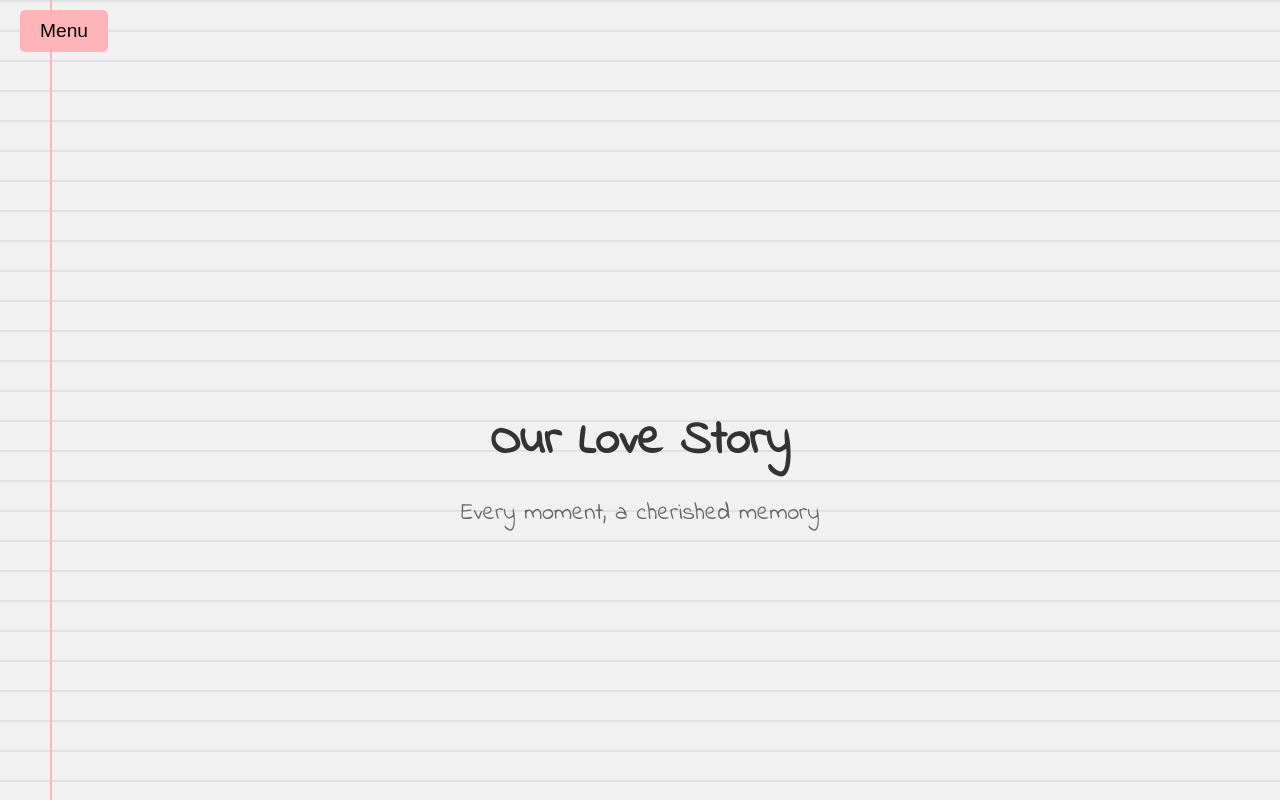
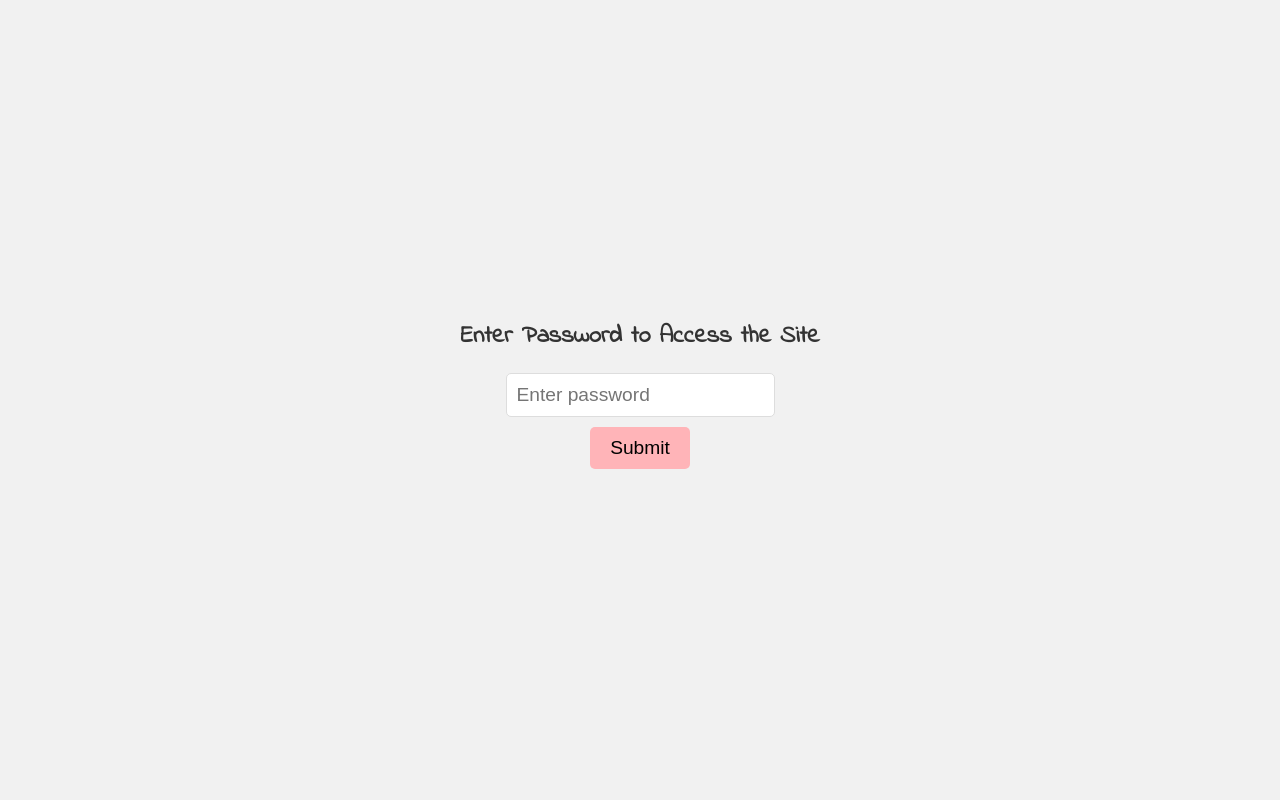
Before and after one commit to Be1l-ai/Be1l-ai.github.io, a plain HTML site: page index.html in a window 1280 px wide. Shown: the top 800 px of the page. Drawn offline with Linux system fonts and the light colour scheme.

Commit message:
Update index.html

```diff
--- a/index.html
+++ b/index.html
@@ -18,7 +18,6 @@
       text-decoration: none;
       color: inherit;
     }
-    /* Pattern Background (from Uiverse.io by artvelog) */
     .pattern {
       background: #f1f1f1;
       background-image:
@@ -26,13 +25,12 @@
         linear-gradient(#e1e1e1 0.1em, transparent 0.1em);
       background-size: 100% 30px;
     }
-    /* Navigation (Bookmark Dropdown) - Left Aligned */
     nav {
       position: fixed;
       top: 0;
       width: 100%;
       background: transparent;
-        padding-left: 20px; /* Added left padding */
+      padding-left: 20px;
       z-index: 1000;
     }
     nav .bookmark-dropdown {
@@ -83,13 +81,17 @@
     }
     /* Hero Section: Notebook-Style Front Page Using Pattern */
     .hero {
-      min-height: 100vh;
-      padding: 80px 20px 20px; /* extra top padding for nav */
-      background: inherit;
+      min-height: 60vh;
+      background:  lightgoldenrodyellow;
       text-align: center;
       display: flex;
       flex-direction: column;
       justify-content: center;
+      margin-top: 120px;
+      margin-bottom: 120px;
+      border-top: 3px dashed white;
+      border-bottom: 3px dashed white;
+      padding: 20px;
     }
     .hero h1 {
       font-size: 3em;
@@ -149,7 +151,6 @@
       justify-content: center;
       z-index: 2;
     }
-  /* Inside: contains the image, hidden by default (rotated 180°) */
     .inside {
       position: absolute;
       top: 0;
@@ -161,9 +162,6 @@
       display: flex;
       align-items: center;
       justify-content: center;
-      transform: rotateY(180deg);
-      transition: all 0.5s;
-      z-index: 1;
     }
     .inside img {
       width: 100%;
@@ -178,9 +176,9 @@
       transform: rotateY(0deg);
     }
     .book p {
-      font-size: 20px;
+      font-size: 15px;
       font-weight: bolder;
-      margin: 0;
+      margin: 10px;
     }
     /* Bucket List Items */
     .bucket-list-item {
@@ -267,9 +265,51 @@
       stroke-dashoffset: 0;
       opacity: 1;
     }
+    /* Password Gate Styles */
+    #login-container {
+      position: fixed;
+      top: 0;
+      left: 0;
+      width: 100%;
+      height: 100%;
+      background: #f1f1f1;
+      display: flex;
+      flex-direction: column;
+      align-items: center;
+      justify-content: center;
+      z-index: 2000;
+    }
+    #login-container input[type="password"] {
+      padding: 10px;
+      font-size: 1.2em;
+      border: 1px solid #ddd;
+      border-radius: 5px;
+      margin-bottom: 10px;
+    }
+    #login-container button {
+      padding: 10px 20px;
+      font-size: 1.2em;
+      background: #ffb4b8;
+      border: none;
+      border-radius: 5px;
+      cursor: pointer;
+    }
+    #login-container button:hover {
+      background: #ff9aa2;
+    }
   </style>
 </head>
 <body class="pattern">
+  <!-- Password Gate -->
+  <div id="login-container">
+    <h2>Enter Password to Access the Site</h2>
+    <input type="password" id="site-password" placeholder="Enter password" />
+    <button onclick="checkPassword()">Submit</button>
+    <p id="login-error" style="color:red;"></p>
+  </div>
+
+  <!-- Site Content (hidden until password is correct) -->
+  <div id="site-content" style="display:none;">
     <!-- Navigation -->
     <nav>
       <div class="bookmark-dropdown">
@@ -291,13 +331,12 @@
 
     <!-- Gallery Page -->
     <section id="gallery">
-  <section id="gallery">
       <h2>Gallery</h2>
       <div class="gallery-grid">
         <!-- Top Row: 3 Cards -->
         <div class="book">
           <div class="cover">
-        <p>Since wala pa tayong pic eto muna;]</p>
+            <p>Since wala pa tayong pic eto muna ;]</p>
           </div>
           <div class="inside">
             <img src="Images/Carwithboba.jpg" alt="Inside Image 1">
@@ -305,7 +344,7 @@
         </div>
         <div class="book">
           <div class="cover">
-        <p>Since wala pa tayong pic eto muna;]</p>
+            <p>Since wala pa tayong pic eto muna ;]</p>
           </div>
           <div class="inside">
             <img src="Images/Carwithboba.jpg" alt="Inside Image 2">
@@ -313,7 +352,7 @@
         </div>
         <div class="book">
           <div class="cover">
-        <p>Since wala pa tayong pic eto muna;]</p>
+            <p>Since wala pa tayong pic eto muna ;]</p>
           </div>
           <div class="inside">
             <img src="Images/Carwithboba.jpg" alt="Inside Image 3">
@@ -340,6 +379,7 @@
         </div>
       </div>
     </section>
+
     <!-- Bucket List Page -->
     <section id="bucket-list">
       <h2>Bucket List</h2>
@@ -427,5 +467,23 @@
         </div>
       </div>
     </section>
+  </div>
+<!-- JavaScript for Password Gate -->
+  <script>
+    // Set your desired password here
+    const correctPassword = "secret123"; // Change this to your desired password
+
+    function checkPassword() {
+      const input = document.getElementById("site-password").value;
+      const error = document.getElementById("login-error");
+      if (input === correctPassword) {
+        // Hide login overlay and show the site content
+        document.getElementById("login-container").style.display = "none";
+        document.getElementById("site-content").style.display = "block";
+      } else {
+        error.textContent = "Incorrect password. Please try again.";
+      }
+    }
+  </script>
 </body>
 </html>
```
Lines whose indentation alone changed are shown as unchanged.
